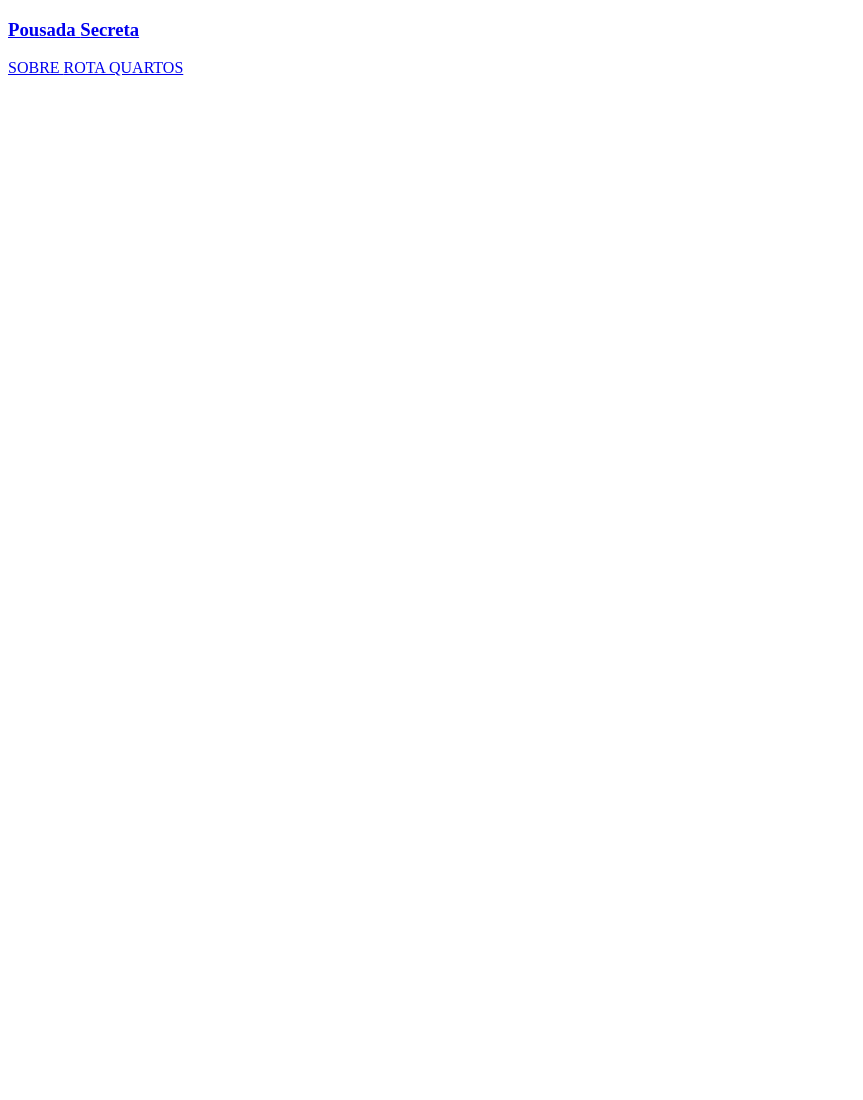
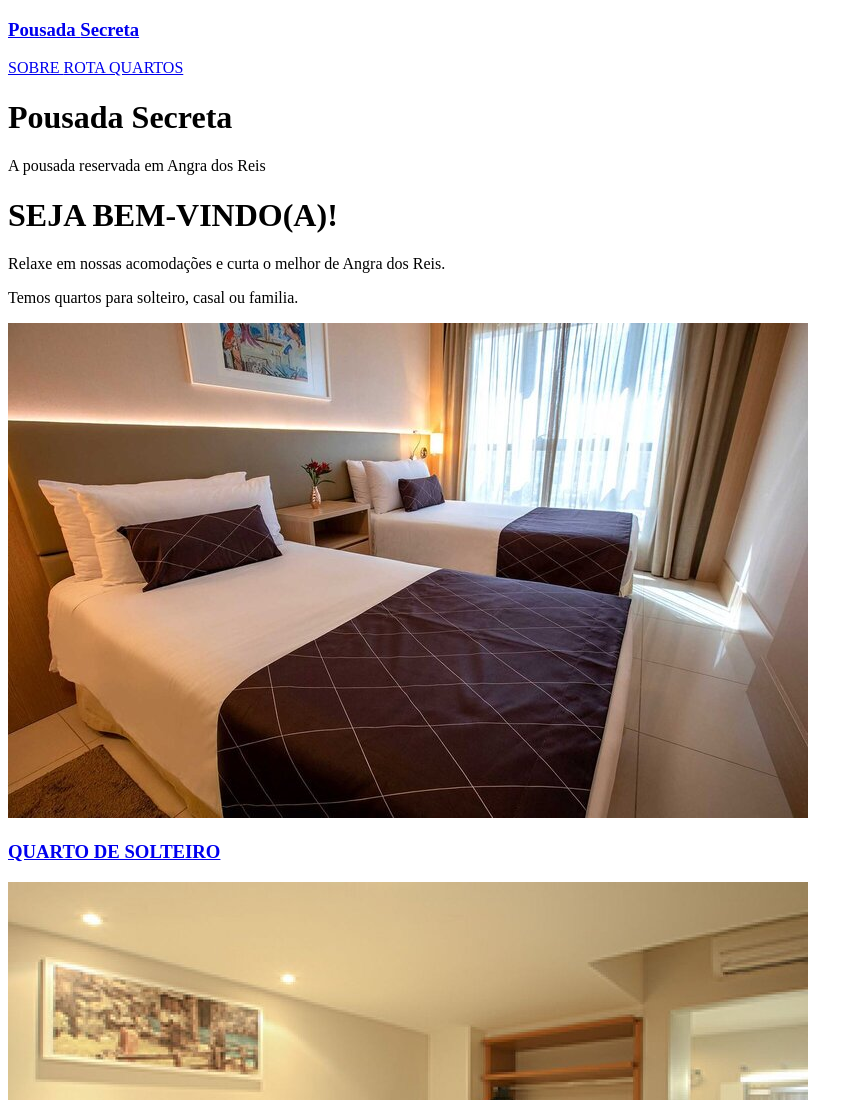
Before and after one commit to BrenoCamiloDev/DEVMEDIA, a plain HTML site: page index.html in a window 1280 px wide. Shown: the top 1100 px of the page, without its empty margins (0-863 px from the left). Before the commit the page ends 800 px from the top, so only its background shows below. Drawn offline with Linux system fonts and the light colour scheme.

Commit message:
container principal / conteudo
containers da pagina principal.

```diff
--- a/index.html
+++ b/index.html
@@ -30,6 +30,46 @@
 
     </div>
     <div id="Conteudo">
+        <div id="ContainerPrincipal">
+
+            <div>
+                <h1> Pousada Secreta</h1>
+                <p>A pousada reservada em Angra dos Reis</p>
+            </div>
+        </div>
+
+        <div id="ContainerWelcome">
+            <h1> SEJA BEM-VINDO(A)!</h1>
+
+            <p> Relaxe em nossas acomodações e curta o melhor de Angra dos Reis. </p>
+
+            <p> Temos quartos para solteiro, casal ou familia.</p>
+
+        </div>
+
+        <div id="ContainerOpcoes">
+            <div>
+                <a href="#">
+                    <img src="assets/quarto-solteiro1.jpg" alt="Quarto de solteiro"/>
+                    <h3>QUARTO DE SOLTEIRO</h3>
+                </a>
+            </div>
+
+            <div>
+                <a href="#">
+                    <img src="assets/quarto-casal1.jpg" alt="Quarto de Casal"/>
+                    <h3>QUARTO DE CASAL</h3>
+                </a>
+            </div>
+
+            <div>
+                <a href="#">
+                    <img src="assets/quarto-familia1.jpg" alt="Quarto de Familia"/>
+                    <h3> QUARTO FAMILIA</h3>
+                </a>
+            </div>
+
+        </div>
 
     </div>
     <div id="rodape">
```
